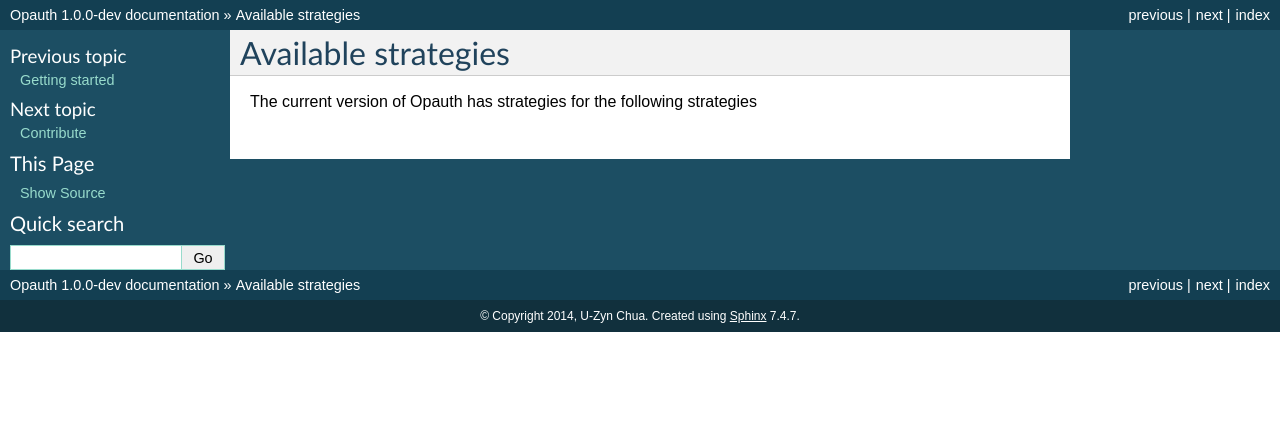
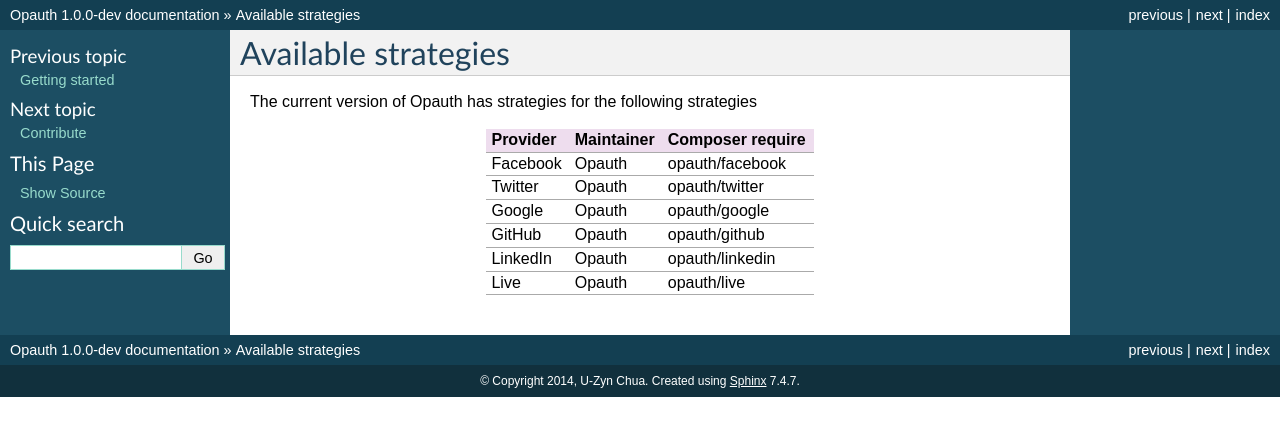
Before and after one commit to opauth/opauth, a Sphinx documentation site: the page built from docs/strategies.rst, in a window 1280 px wide. Shown: the top 436 px of the page. Built offline with Sphinx 7.4.7, drawn with Linux system fonts in a browser that asks for light colours.

Commit message:
update list of strategies available

```diff
--- a/docs/strategies.rst
+++ b/docs/strategies.rst
@@ -2,3 +2,14 @@ Available strategies
 ====================
 
 The current version of Opauth has strategies for the following strategies
+
+==============  =============== ==================
+Provider        Maintainer      Composer require
+==============  =============== ==================
+Facebook        Opauth          opauth/facebook
+Twitter         Opauth          opauth/twitter
+Google          Opauth          opauth/google
+GitHub          Opauth          opauth/github
+LinkedIn        Opauth          opauth/linkedin
+Live            Opauth          opauth/live
+==============  =============== ==================
```
